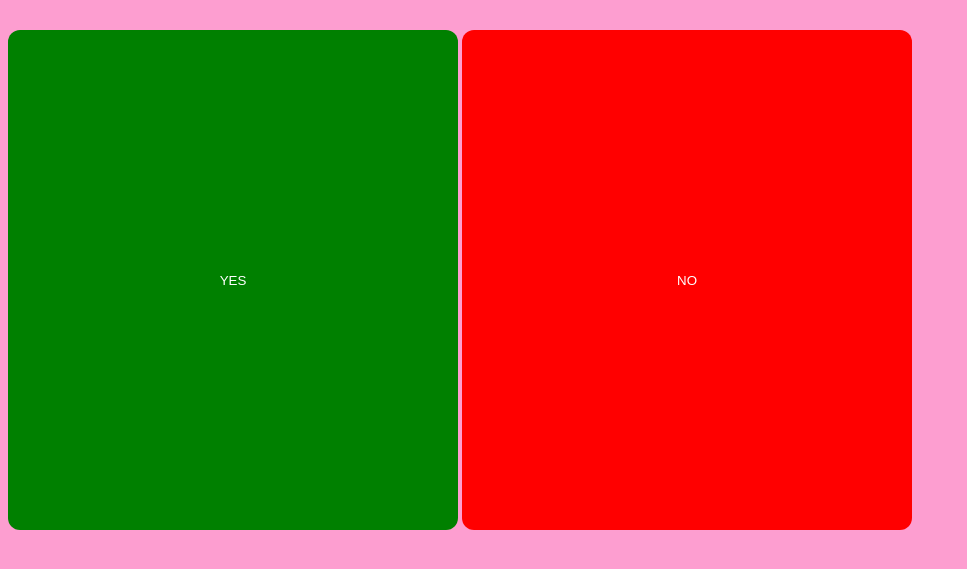
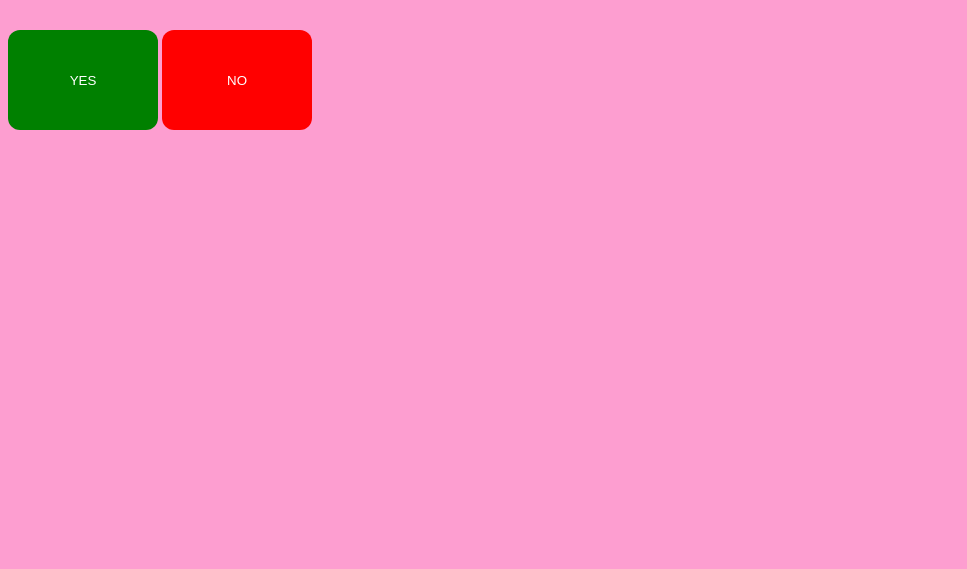
Before and after one commit to oreoocattt/oreoocattt.github.io, a website: page index.html in a window 1280 px wide. Shown: the part 95-664 px from the top of the page, without its empty margins (0-967 px from the left). Drawn offline with Linux system fonts and the light colour scheme.

Commit message:
Update index.css

```diff
--- a/index.css
+++ b/index.css
@@ -3,8 +3,8 @@ body{
 }
 #no{
     transition: 0.2s;
-    height: 500px;
-    width: 450px;
+    height: 100px;
+    width: 150px;
     background-color: red;
     border-radius: 12px;
     border: none;
@@ -12,8 +12,8 @@ body{
 }
 #yes{
     transition: 0.2s;
-    height: 500px;
-    width: 450px;
+    height: 100px;
+    width: 150px;
     background-color: green;
     border-radius: 12px;
     border: none;
```
